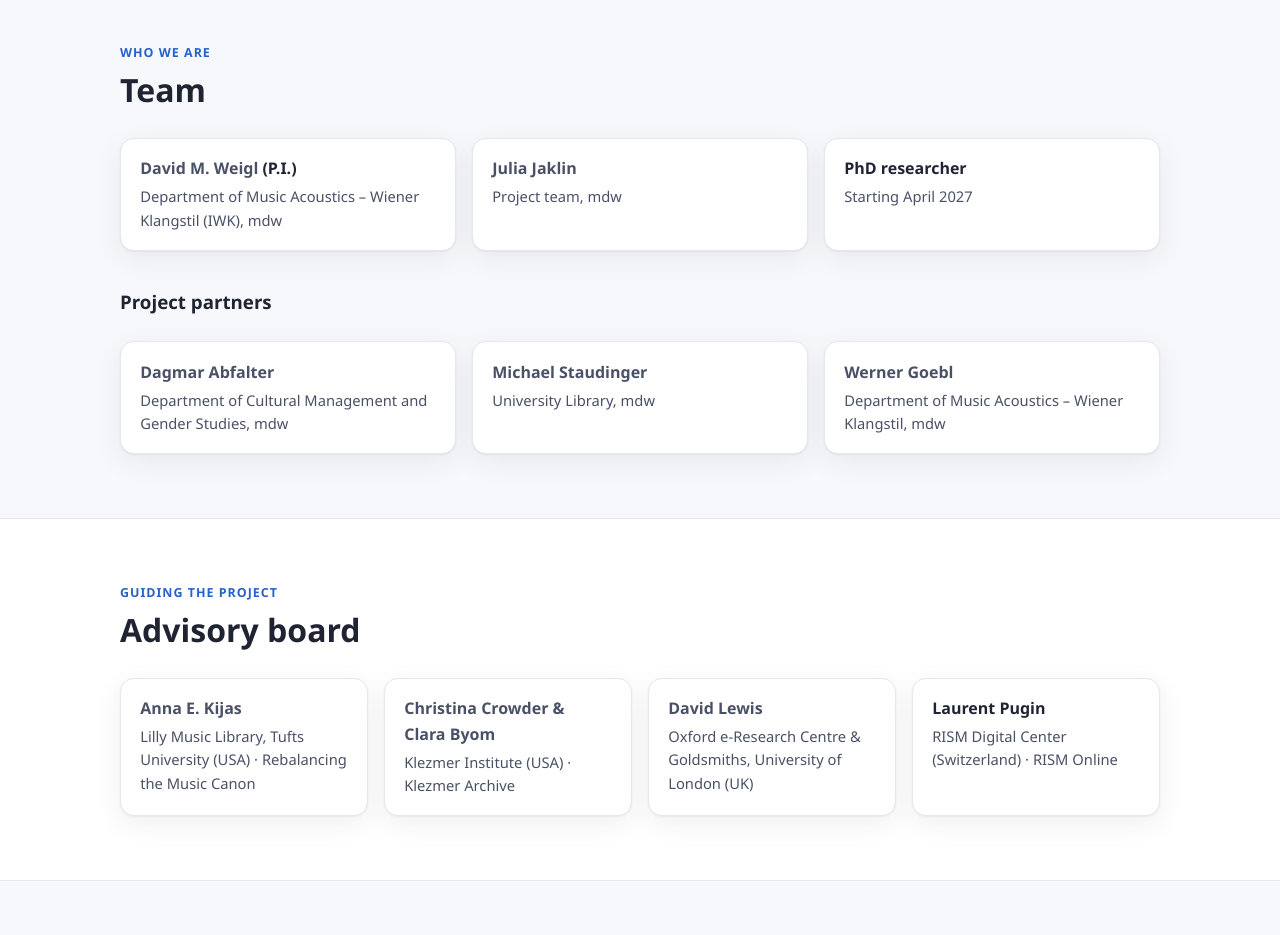
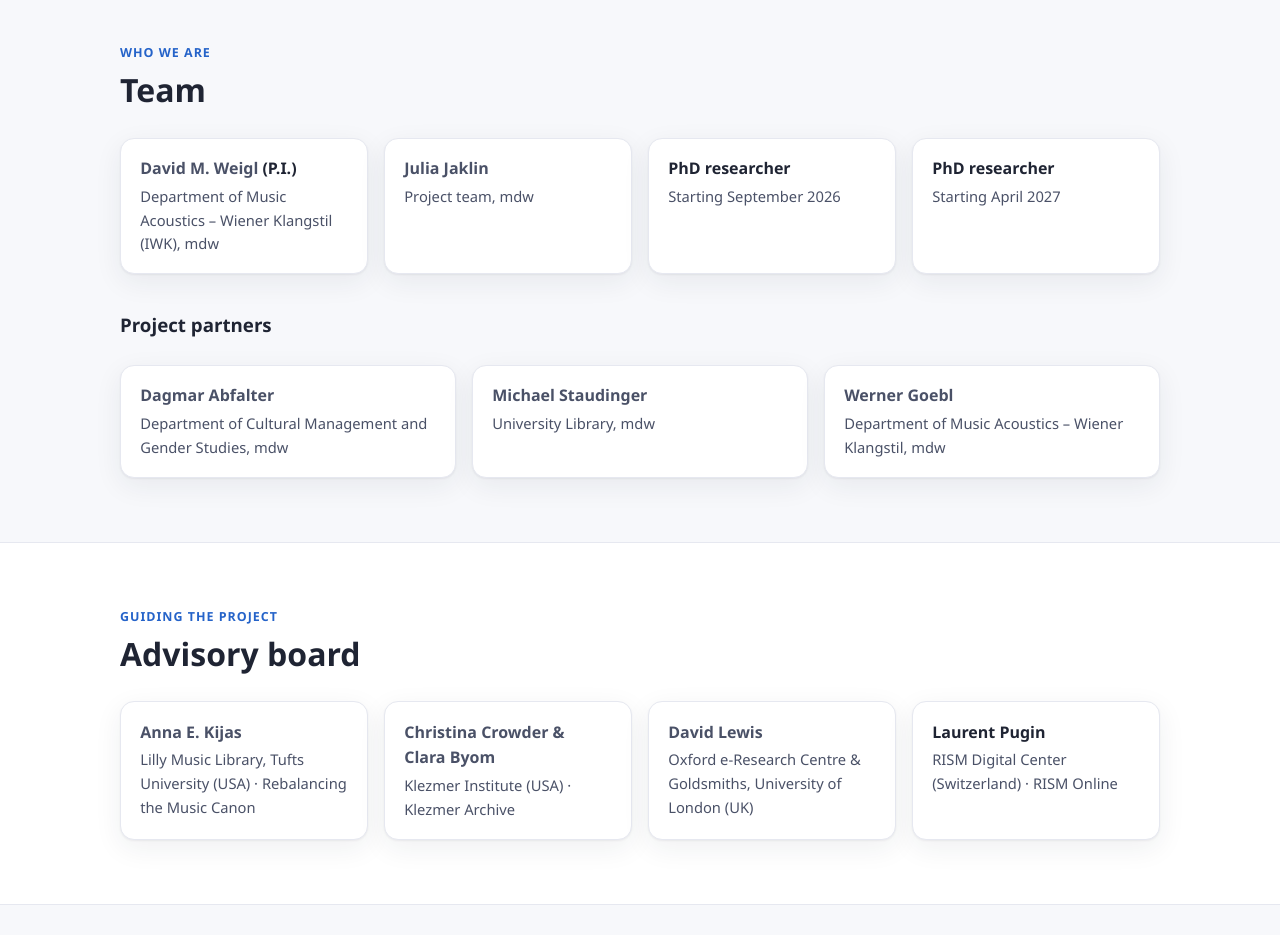
Before and after one commit to lets-encode/lets-encode.github.io, a plain HTML site: page index.html in a window 1280 px wide. Shown: the part 2380-3315 px from the top of the page. Drawn offline with Linux system fonts and the light colour scheme.

Commit message:
Add additional PhD role (together with ExMus project)

```diff
--- a/index.html
+++ b/index.html
@@ -295,6 +295,10 @@
         </li>
         <li>
           <span class="name">PhD researcher</span>
+          <span class="role">Starting September 2026</span>
+        </li>
+        <li>
+          <span class="name">PhD researcher</span>
           <span class="role">Starting April 2027</span>
         </li>
       </ul>
```
Also changed, not shown: 1 other file.
